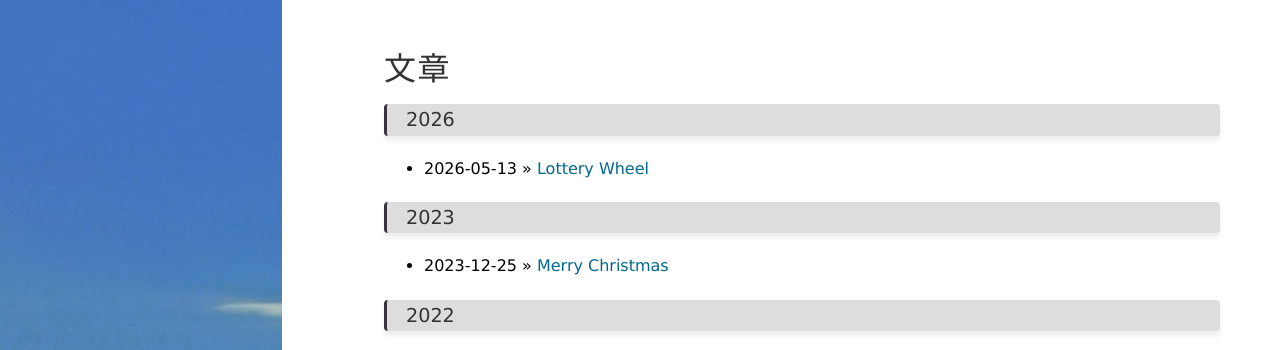
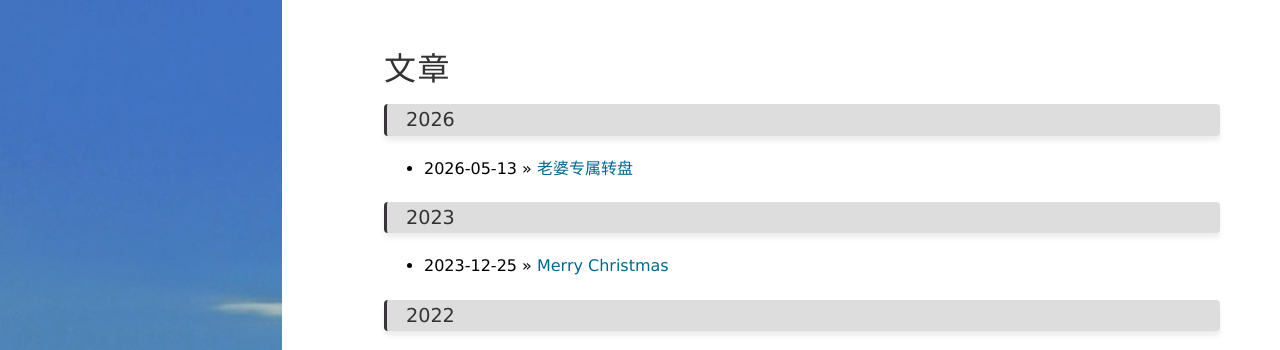
Before and after one commit to woshizhouqiang/woshizhouqiang.github.io, a Jekyll site: the page built from archive.html, in a window 1280 px wide and 1105 px high. Shown: the top 350 px of the window. Built offline with Jekyll 4.4.1, drawn with Linux system fonts in a browser that asks for light colours; nearby versions of some CDN libraries; comment, search, counter and statistics services are not loaded.

Commit message:
Add YAML front matter for Jekyll

```diff
--- a/_posts/2026-05-13-lottery-wheel.html
+++ b/_posts/2026-05-13-lottery-wheel.html
@@ -1,3 +1,10 @@
+---
+layout: post
+title: 老婆专属转盘
+date: 2026-05-13 23:00:00 +0800
+categories: fun
+---
+
 <!DOCTYPE html>
 <html lang="zh-CN">
 <head>
```
